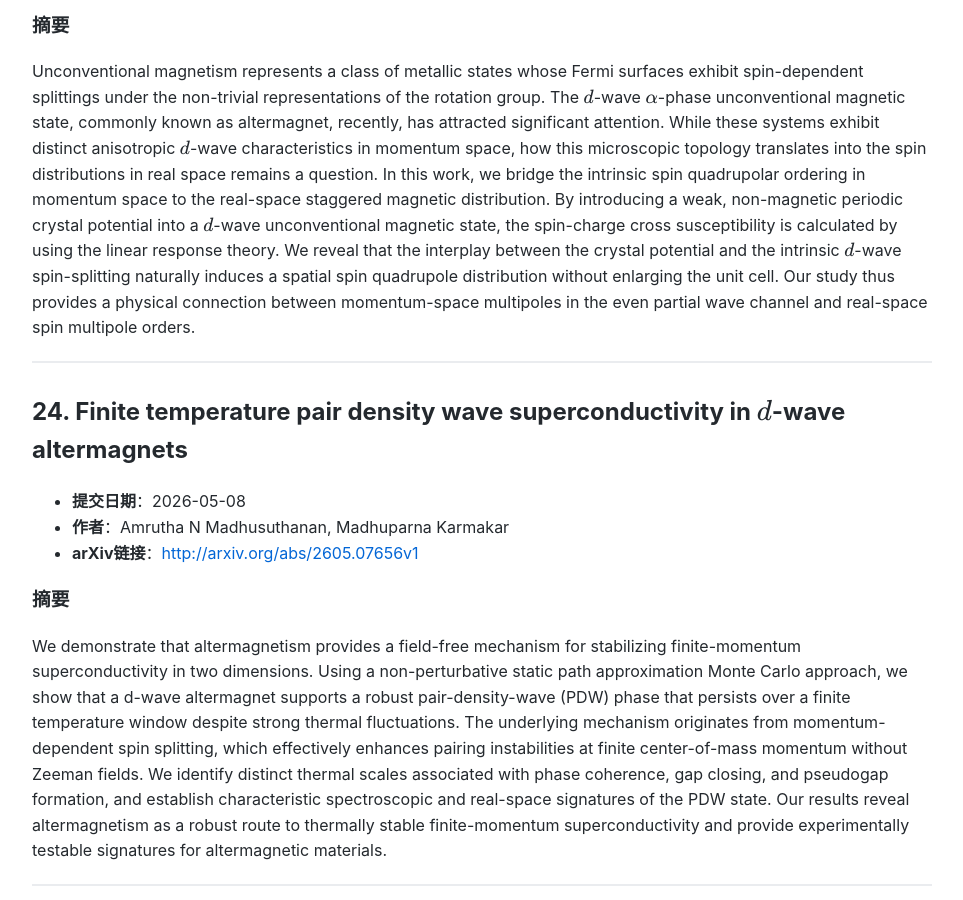
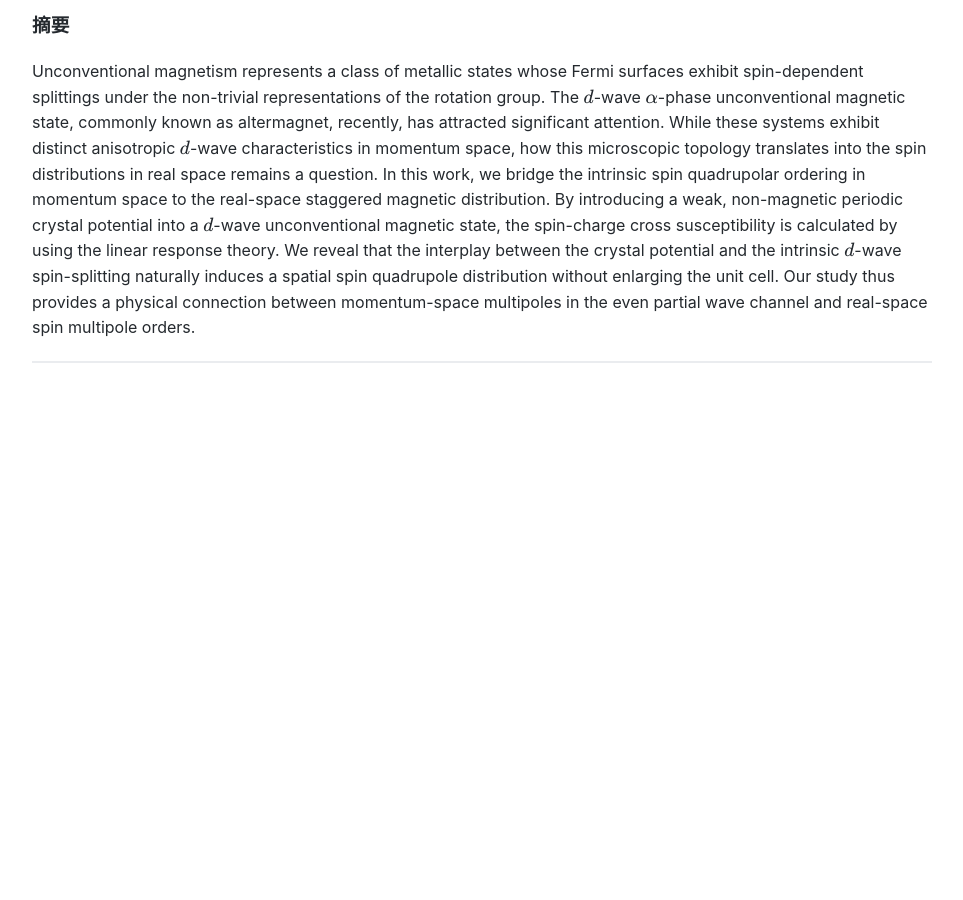
Before and after one commit to yangke25491/daily-arxiv-altermagnetic, a Jekyll site: the page built from index.md, in a window 1280 px wide and 900 px high, scrolled down 13212 px. Shown: the whole window, without its empty margins (158-1121 px from the left). Built offline with Jekyll 4.4.1, drawn with Linux system fonts in a browser that asks for light colours; after the commit the page ends 13615 px from its top, so only the background shows below that; some of the changed text lies outside the part shown.

Commit message:
Automated update: arXiv papers

```diff
--- a/index.md
+++ b/index.md
@@ -5,8 +5,8 @@ title: 交错磁论文
 
 # 凝聚态物理-交错磁(Altermagnetic)相关论文
 
-> 检索时间范围：**2026-05-08 至 2026-06-07**
-> 数据检索到 **24** 篇相关论文，按提交时间降序排列
+> 检索时间范围：**2026-05-09 至 2026-06-08**
+> 数据检索到 **23** 篇相关论文，按提交时间降序排列
 
 ---
 
@@ -262,14 +262,3 @@ Altermagnets are a novel class of magnetic systems characterized by their moment
 Unconventional magnetism represents a class of metallic states whose Fermi surfaces exhibit spin-dependent splittings under the non-trivial representations of the rotation group. The $d$-wave $α$-phase unconventional magnetic state, commonly known as altermagnet, recently, has attracted significant attention. While these systems exhibit distinct anisotropic $d$-wave characteristics in momentum space, how this microscopic topology translates into the spin distributions in real space remains a question. In this work, we bridge the intrinsic spin quadrupolar ordering in momentum space to the real-space staggered magnetic distribution. By introducing a weak, non-magnetic periodic crystal potential into a $d$-wave unconventional magnetic state, the spin-charge cross susceptibility is calculated by using the linear response theory. We reveal that the interplay between the crystal potential and the intrinsic $d$-wave spin-splitting naturally induces a spatial spin quadrupole distribution without enlarging the unit cell. Our study thus provides a physical connection between momentum-space multipoles in the even partial wave channel and real-space spin multipole orders.
 
 ---
-
-## 24. Finite temperature pair density wave superconductivity in $d$-wave altermagnets
-
-- **提交日期**：2026-05-08
-- **作者**：Amrutha N Madhusuthanan, Madhuparna Karmakar
-- **arXiv链接**：[http://arxiv.org/abs/2605.07656v1](http://arxiv.org/abs/2605.07656v1)
-
-### 摘要
-We demonstrate that altermagnetism provides a field-free mechanism for stabilizing finite-momentum superconductivity in two dimensions. Using a non-perturbative static path approximation Monte Carlo approach, we show that a d-wave altermagnet supports a robust pair-density-wave (PDW) phase that persists over a finite temperature window despite strong thermal fluctuations. The underlying mechanism originates from momentum-dependent spin splitting, which effectively enhances pairing instabilities at finite center-of-mass momentum without Zeeman fields. We identify distinct thermal scales associated with phase coherence, gap closing, and pseudogap formation, and establish characteristic spectroscopic and real-space signatures of the PDW state. Our results reveal altermagnetism as a robust route to thermally stable finite-momentum superconductivity and provide experimentally testable signatures for altermagnetic materials.
-
----
```
